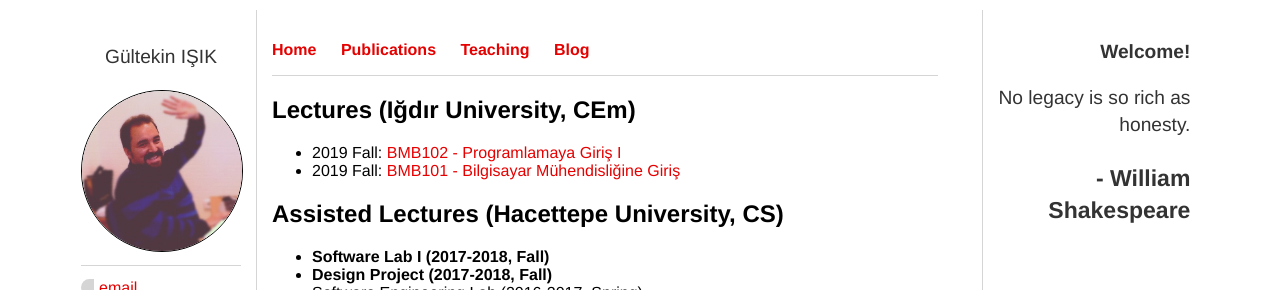
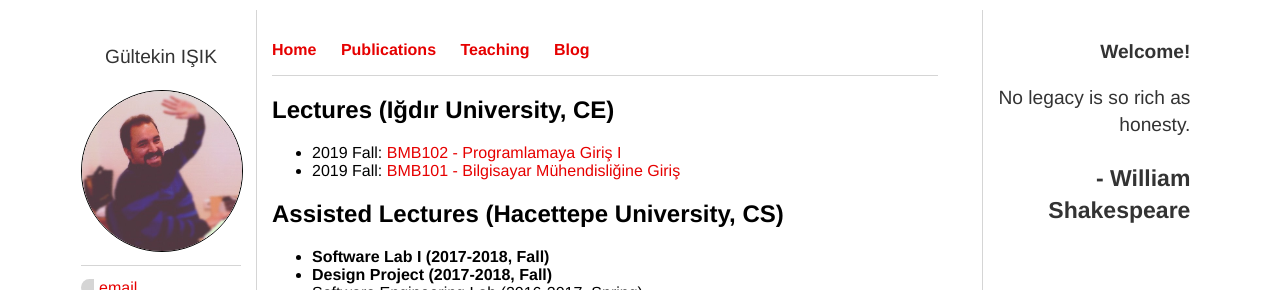
Before and after one commit to tekinonlayn/gi.github.io, a Jekyll site: the page built from teaching/index.html, in a window 1280 px wide. Shown: the top 290 px of the page. Built offline with Jekyll 4.4.1, drawn with Linux system fonts in a browser that asks for light colours.

Commit message:
Update index.html

```diff
--- a/teaching/index.html
+++ b/teaching/index.html
@@ -3,7 +3,7 @@ layout: varsay
 title: Gültekin Işık - Teaching
 ---
 <div class="blurb">
-	<h2>Lectures (Iğdır University, CEm)</h2>
+	<h2>Lectures (Iğdır University, CE)</h2>
 	<ul>
 	<li>2019 Fall: <a href="courses/bmb102" target="">BMB102 - Programlamaya Giriş I </a></li>
 	<li>2019 Fall: <a href="courses/bmb101" target="">BMB101 - Bilgisayar Mühendisliğine Giriş </a></li>
```
